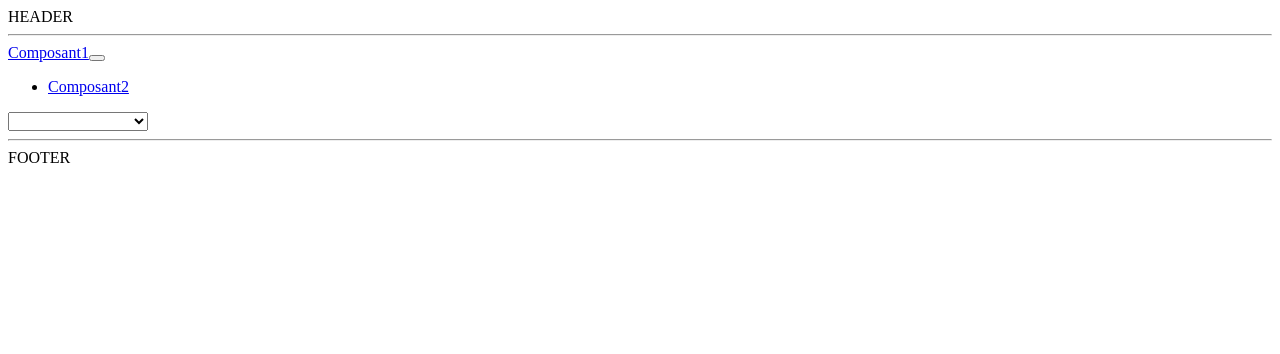
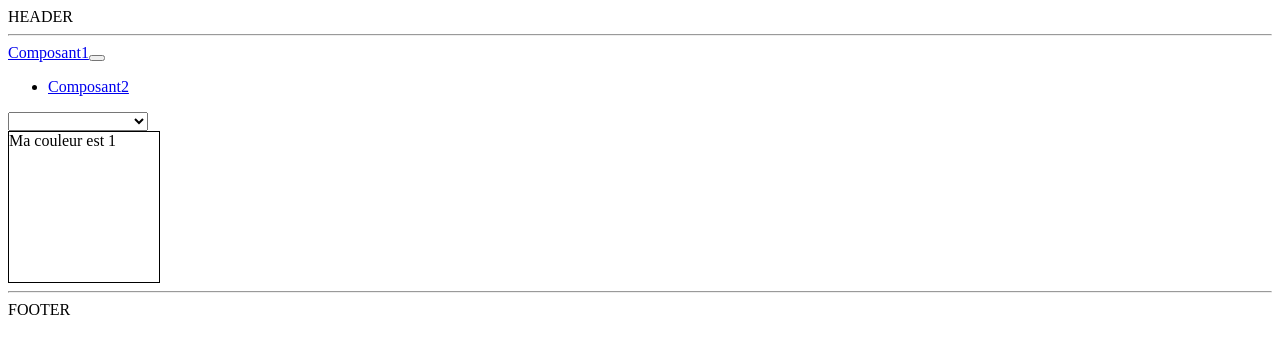
Before and after one commit to lina1717/GMC2, an Angular app: page /color/1 in a window 1280 px wide. Before the commit this address led to /. Shown: the top 354 px of the page. Built offline with nearby package versions, Linux system fonts and the light colour scheme.

Commit message:
checkRouticolor

```diff
--- a/src/app/app.component.html
+++ b/src/app/app.component.html
@@ -2,6 +2,7 @@ HEADER
 <hr>
 <app-composant></app-composant>
 <app-router-simulator></app-router-simulator>
+
 <router-outlet></router-outlet>
 
 <hr>
--- a/src/app/app.module.ts
+++ b/src/app/app.module.ts
@@ -8,6 +8,7 @@ import { Comp2Component } from './comp2/comp2.component';
 import { ComposantComponent } from './composant/composant.component';
 import { RouterSimulatorComponent } from './router-simulator/router-simulator.component';
 import { FormsModule } from '@angular/forms';
+import { ColorComponent } from './color/color.component';
 
 @NgModule({
   declarations: [
@@ -15,7 +16,8 @@ import { FormsModule } from '@angular/forms';
     Comp1Component,
     Comp2Component,
     ComposantComponent,
-    RouterSimulatorComponent
+    RouterSimulatorComponent,
+    ColorComponent
   ],
   imports: [
     BrowserModule,
--- /dev/null
+++ b/src/app/color/color.component.css
@@ -0,0 +1,5 @@
+div{
+    width: 150px;
+    height: 150px;
+    border:1px black solid
+}
--- /dev/null
+++ b/src/app/color/color.component.html
@@ -0,0 +1,3 @@
+<div [ngStyle]="{backgroundColor: color}">
+    Ma couleur est {{color}}
+</div>
--- /dev/null
+++ b/src/app/color/color.component.ts
@@ -0,0 +1,23 @@
+import { Component, OnInit } from '@angular/core';
+import { ActivatedRoute } from '@angular/router';
+
+@Component({
+  selector: 'app-color',
+  templateUrl: './color.component.html',
+  styleUrls: ['./color.component.css']
+})
+export class ColorComponent implements OnInit {
+color= 'green';
+  constructor(
+    private activatedRoute : ActivatedRoute
+  ) { }
+
+  ngOnInit(): void {
+    this.activatedRoute.params.subscribe(
+      (params) =>{
+      this.color = params.color
+     // console.log(params);
+
+  }
+    );
+  }}
```
Also changed, not shown: src/app/app-routing.module.ts (+8 -1 lines), 1 other file (tests, documents, lock files or other folders).
